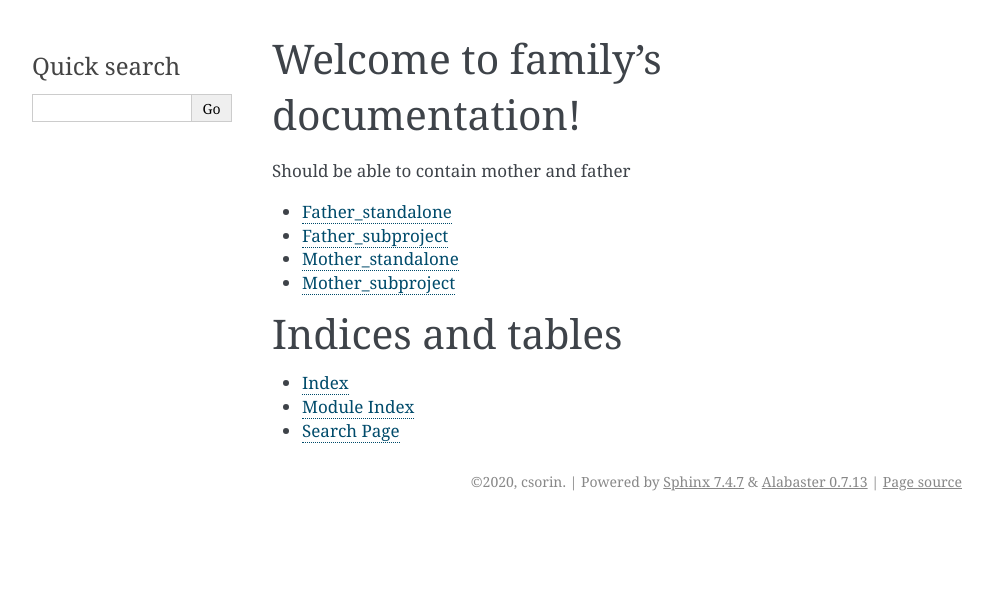
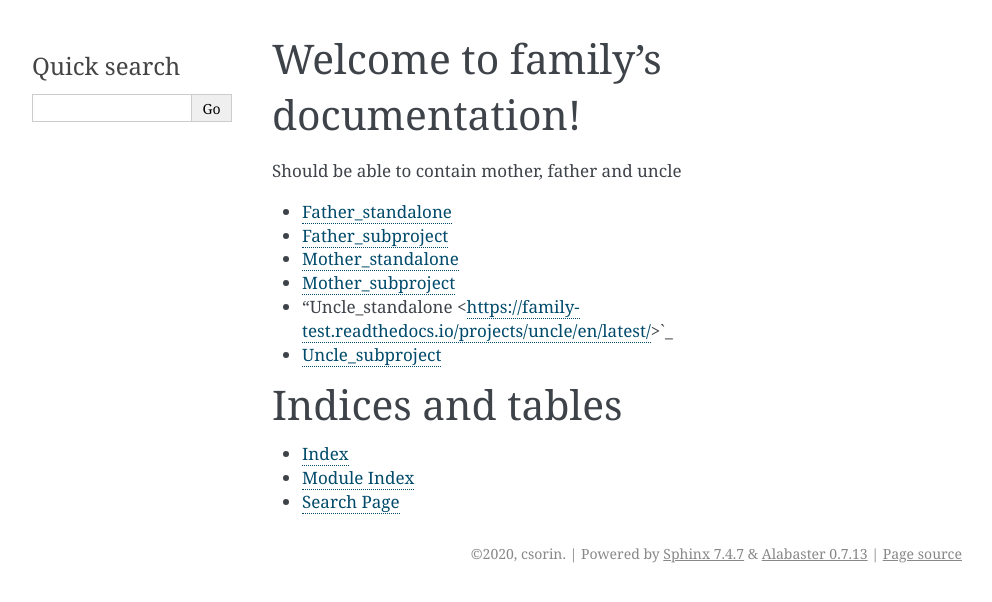
Before and after one commit to KarateDev/family, a Sphinx documentation site: the page built from docs/index.rst, in a window 1280 px wide. Shown: the top 602 px of the page, without its empty margins (148-1140 px from the left). Built offline with Sphinx 7.4.7, drawn with Linux system fonts in a browser that asks for light colours.

Commit message:
add uncle links

```diff
--- a/docs/index.rst
+++ b/docs/index.rst
@@ -10,13 +10,14 @@ Welcome to family's documentation!
    :maxdepth: 2
    :caption: Contents:
 
-Should be able to contain mother and father
+Should be able to contain mother, father and uncle
 
 * `Father_standalone <https://father.readthedocs.io/en/latest/>`_
 * `Father_subproject <https://family-test.readthedocs.io/projects/father/en/latest/>`_
 * `Mother_standalone <https://family-test.readthedocs.io/projects/mother/en/latest/>`_
 * `Mother_subproject <https://mother.readthedocs.io/en/latest/>`_
-
+* "Uncle_standalone <https://family-test.readthedocs.io/projects/uncle/en/latest/>`_
+* `Uncle_subproject <https://uncle.readthedocs.io/en/latest/>`_
 
 Indices and tables
 ==================
```
